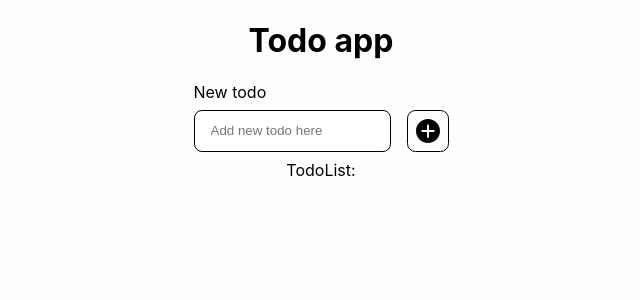
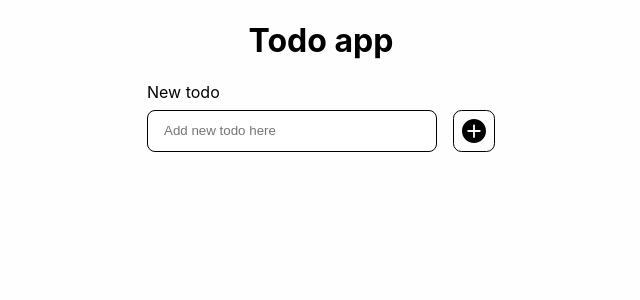
Before and after one commit to mikkometso/todo, a React (Create React App) app: page / in a window 1280 px wide. Shown: the top 300 px of the page, without its empty margins (319-959 px from the left). Built offline with nearby package versions, Linux system fonts and the light colour scheme.

Commit message:
add minor tweaks to styles

```diff
--- a/src/components/todoInput/TodoInput.styles.ts
+++ b/src/components/todoInput/TodoInput.styles.ts
@@ -3,6 +3,7 @@ import styled from 'styled-components'
 export const Form = styled.form`
   display: flex;
   flex-direction: column;
+  margin-bottom: 1rem;
 
   .row {
     margin: 0.5rem 0;
@@ -12,5 +13,8 @@ export const Form = styled.form`
     padding-left: 1rem;
     border: 1px solid #000;
     border-radius: 8px;
+    @media (min-width: 478px) {
+      min-width: 270px;
+    }
   }
 `
--- a/src/components/todoList/TodoList.tsx
+++ b/src/components/todoList/TodoList.tsx
@@ -13,7 +13,7 @@ const TodoList: React.FC<ListProps> = (props) => {
 
   return (
     <>
-      TodoList:
+      {tasks.length > 0 && <span>Task list:</span>}
       <StyledTodoList>
         {Object.values(tasks).map((item) => (
           <TodoItem
--- a/src/components/todoListItem/TodoItem.styles.tsx
+++ b/src/components/todoListItem/TodoItem.styles.tsx
@@ -2,13 +2,17 @@ import styled from 'styled-components'
 
 export const StyledTodoItem = styled.li<{ done: boolean }>`
   background-color: #eee;
+  min-width: 205px;
   margin: 0.5rem auto;
-  min-width: 330px;
   display: flex;
   align-items: center;
   border-radius: 15px;
   padding-left: 1.5rem;
   text-decoration: ${(props) => (props.done ? 'line-through' : 'none')};
+  @media (min-width: 478px) {
+    min-width: 330px;
+    margin: 0.5rem auto;
+  }
 
   .buttonWrapper {
     margin-left: auto;
```
